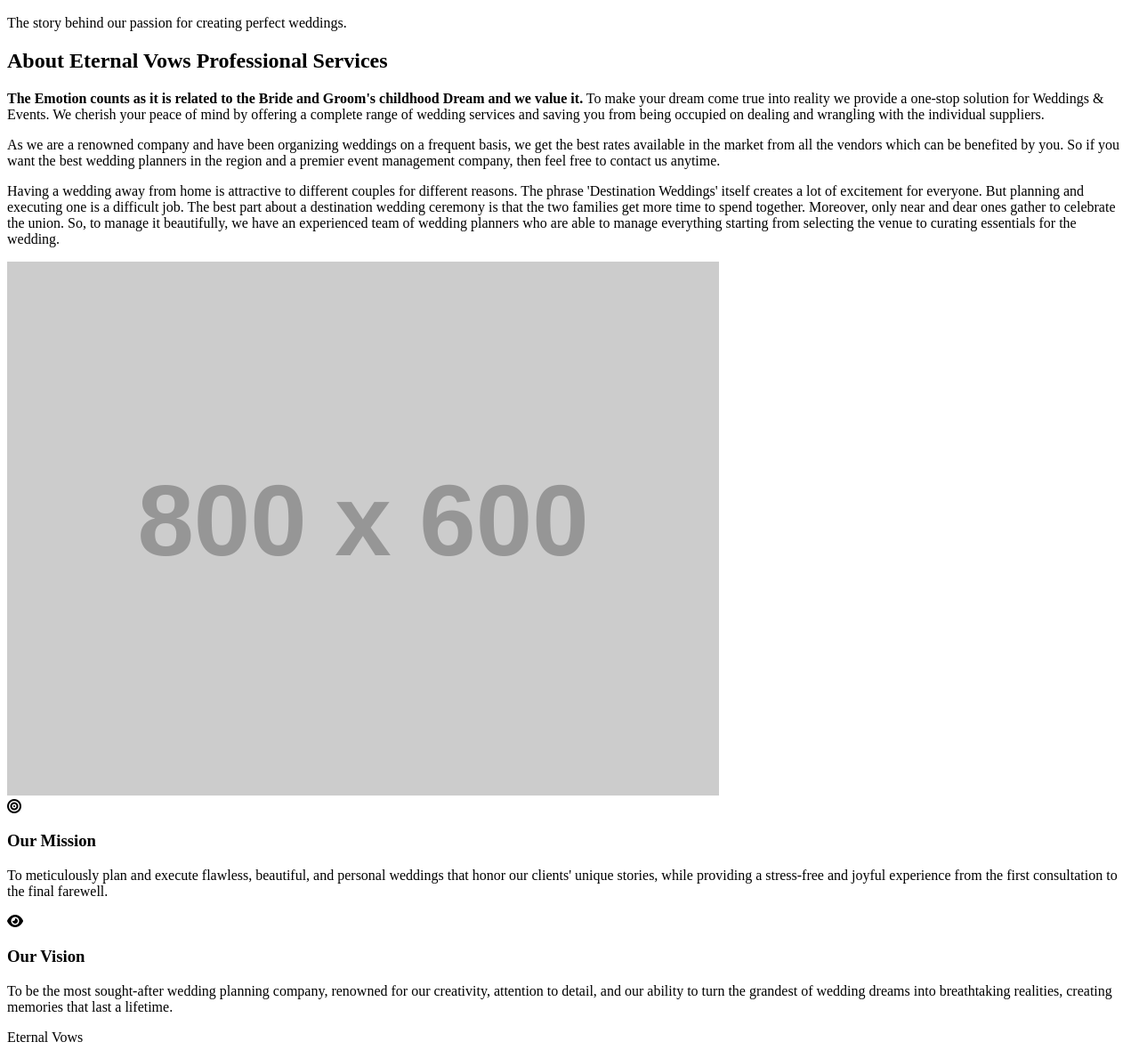
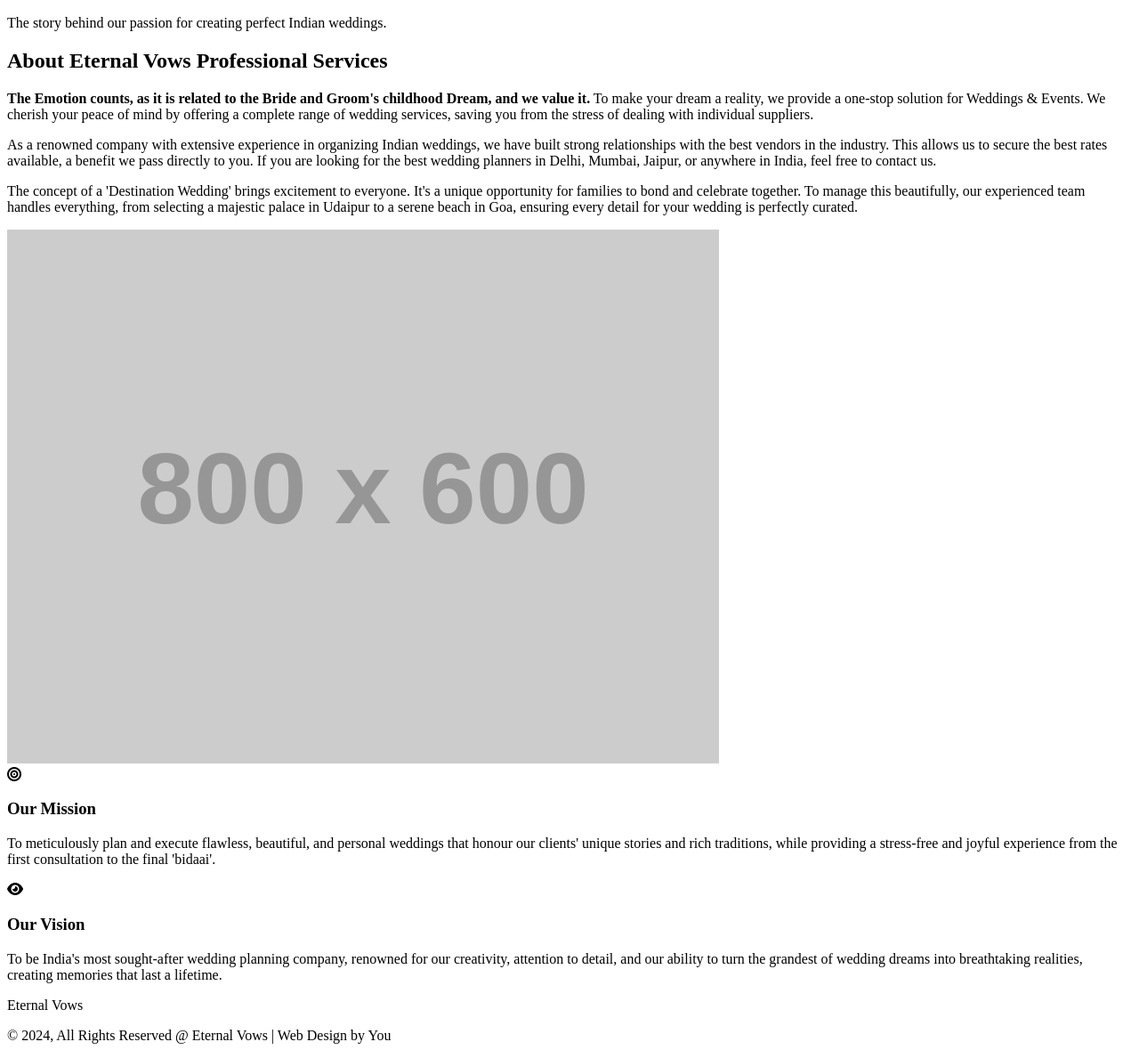
Before and after one commit to Shivansh-Agarwal-web/Event-planner-sample, a plain HTML site: page about.html in a window 1280 px wide. Shown: the part 200-1380 px from the top of the page at 89% size. Drawn offline with Linux system fonts and the light colour scheme; placeholder pictures from the web are drawn by us.

Commit message:
Update about.html

```diff
--- a/about.html
+++ b/about.html
@@ -38,7 +38,7 @@
     <section class="page-header">
         <div class="container">
             <h1>About Eternal Vows</h1>
-            <p>The story behind our passion for creating perfect weddings.</p>
+            <p>The story behind our passion for creating perfect Indian weddings.</p>
         </div>
     </section>
 
@@ -47,9 +47,9 @@
         <div class="container about-content">
             <div class="about-text">
                 <h2 class="section-title" style="text-align: left;">About Eternal Vows Professional Services</h2>
-                <p><strong>The Emotion counts as it is related to the Bride and Groom's childhood Dream and we value it.</strong> To make your dream come true into reality we provide a one-stop solution for Weddings & Events. We cherish your peace of mind by offering a complete range of wedding services and saving you from being occupied on dealing and wrangling with the individual suppliers.</p>
-                <p>As we are a renowned company and have been organizing weddings on a frequent basis, we get the best rates available in the market from all the vendors which can be benefited by you. So if you want the best wedding planners in the region and a premier event management company, then feel free to contact us anytime.</p>
-                <p>Having a wedding away from home is attractive to different couples for different reasons. The phrase 'Destination Weddings' itself creates a lot of excitement for everyone. But planning and executing one is a difficult job. The best part about a destination wedding ceremony is that the two families get more time to spend together. Moreover, only near and dear ones gather to celebrate the union. So, to manage it beautifully, we have an experienced team of wedding planners who are able to manage everything starting from selecting the venue to curating essentials for the wedding.</p>
+                <p><strong>The Emotion counts, as it is related to the Bride and Groom's childhood Dream, and we value it.</strong> To make your dream a reality, we provide a one-stop solution for Weddings & Events. We cherish your peace of mind by offering a complete range of wedding services, saving you from the stress of dealing with individual suppliers.</p>
+                <p>As a renowned company with extensive experience in organizing Indian weddings, we have built strong relationships with the best vendors in the industry. This allows us to secure the best rates available, a benefit we pass directly to you. If you are looking for the best wedding planners in Delhi, Mumbai, Jaipur, or anywhere in India, feel free to contact us.</p>
+                <p>The concept of a 'Destination Wedding' brings excitement to everyone. It's a unique opportunity for families to bond and celebrate together. To manage this beautifully, our experienced team handles everything, from selecting a majestic palace in Udaipur to a serene beach in Goa, ensuring every detail for your wedding is perfectly curated.</p>
             </div>
             <div class="about-image">
                 <img src="https://placehold.co/800x600/9575cd/ffffff?text=Our+Journey" alt="Our Journey" onerror="this.onerror=null;this.src='https://placehold.co/800x600/9575cd/ffffff?text=Image';">
@@ -64,12 +64,12 @@
                 <div class="mission-card">
                     <i class="fas fa-bullseye"></i>
                     <h3>Our Mission</h3>
-                    <p>To meticulously plan and execute flawless, beautiful, and personal weddings that honor our clients' unique stories, while providing a stress-free and joyful experience from the first consultation to the final farewell.</p>
+                    <p>To meticulously plan and execute flawless, beautiful, and personal weddings that honour our clients' unique stories and rich traditions, while providing a stress-free and joyful experience from the first consultation to the final 'bidaai'.</p>
                 </div>
                 <div class="mission-card">
                     <i class="fas fa-eye"></i>
                     <h3>Our Vision</h3>
-                    <p>To be the most sought-after wedding planning company, renowned for our creativity, attention to detail, and our ability to turn the grandest of wedding dreams into breathtaking realities, creating memories that last a lifetime.</p>
+                    <p>To be India's most sought-after wedding planning company, renowned for our creativity, attention to detail, and our ability to turn the grandest of wedding dreams into breathtaking realities, creating memories that last a lifetime.</p>
                 </div>
             </div>
         </div>
```
